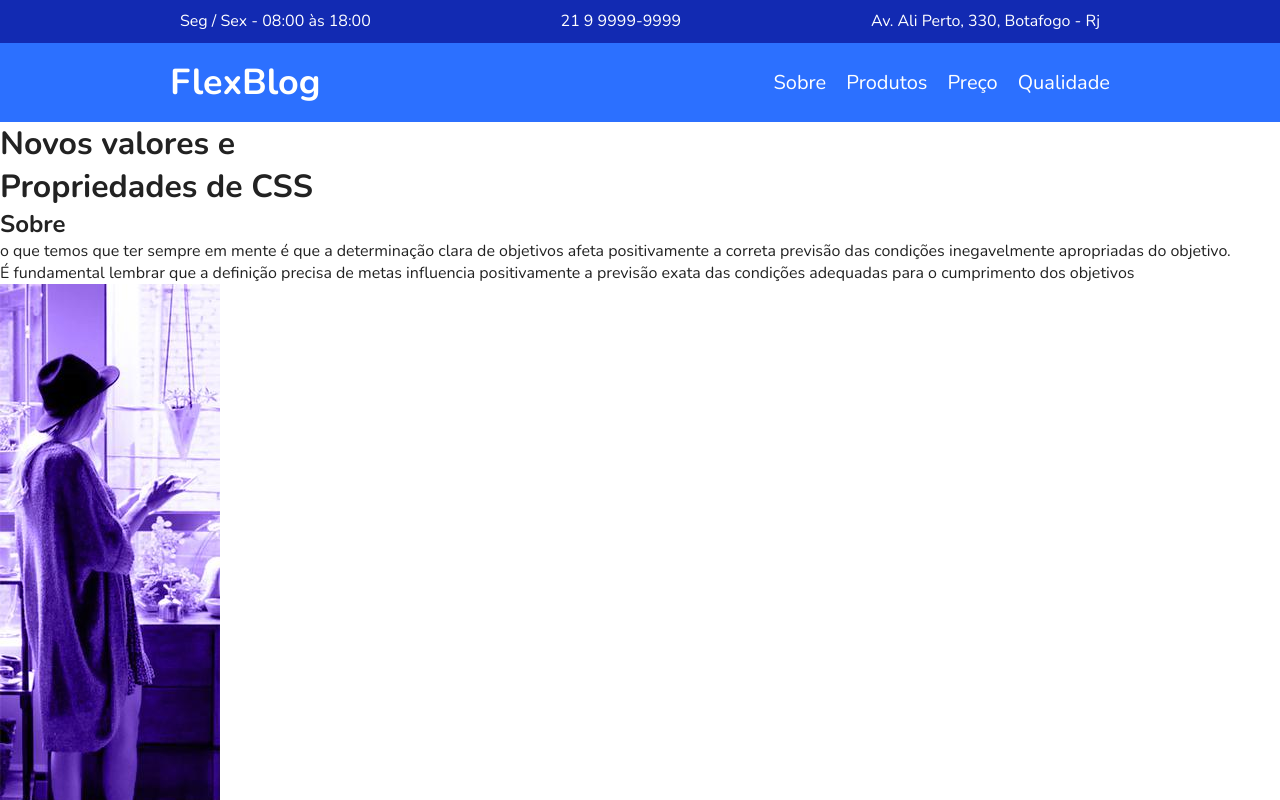
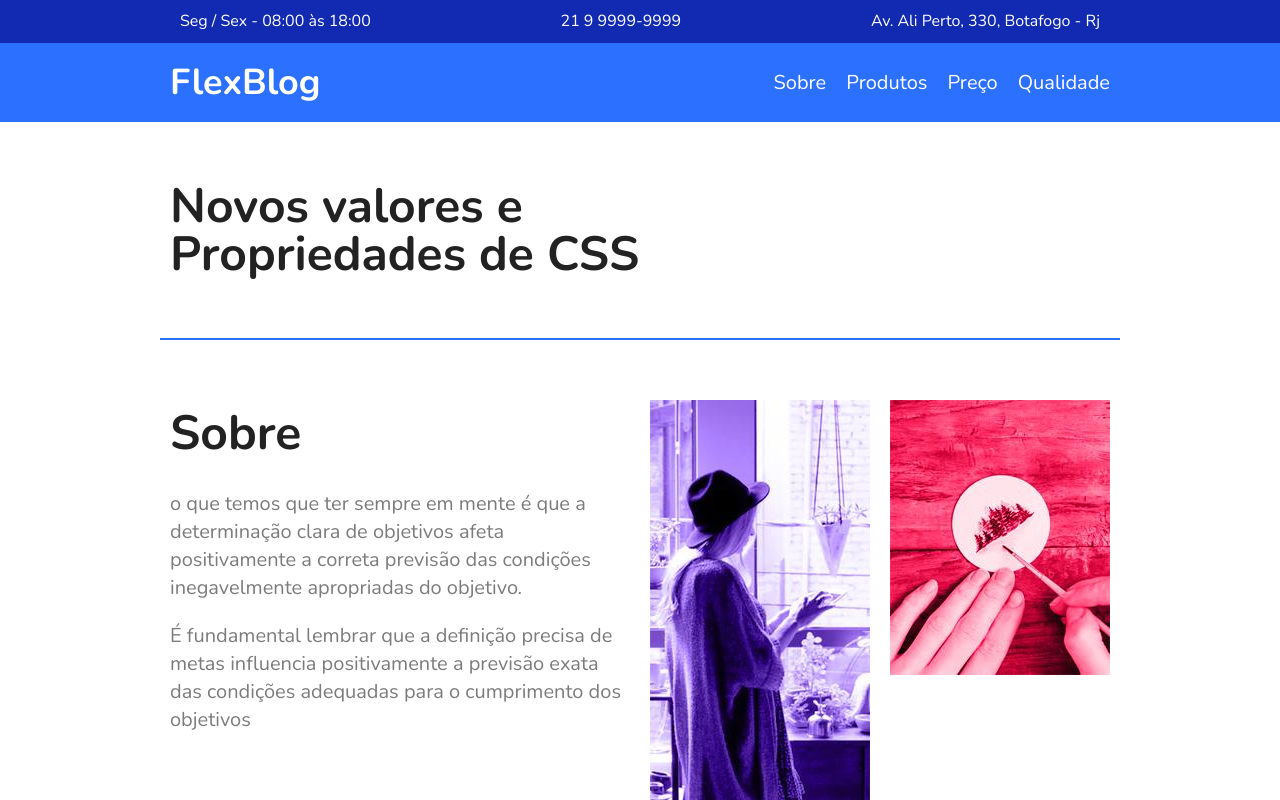
Before and after one commit to TbrunoK/FlexBlog, a plain HTML site: page index.html in a window 1280 px wide. Shown: the top 800 px of the page. Drawn offline with nearby package versions, Linux system fonts and the light colour scheme.

Commit message:
Sobre - finalizado

```diff
--- a/css/style.css
+++ b/css/style.css
@@ -102,5 +102,48 @@ img {
   color: #e6e6e6;
 }
 
+/* Introdução */
 
-/* introdução */
+.introducao {
+  font-size: 3em;
+  line-height: 1;
+  max-width: 960px;
+
+  margin: 0 auto;
+  padding: 60px 10px;
+}
+
+/* Sobre */
+
+.sobre {
+  display: flex;
+  flex-wrap: wrap;
+  border-top: 2px solid #2c70ff;
+  border-bottom: 2px solid #2c70ff;
+  max-width: 960px;
+  margin: 0 auto;
+  padding: 60px 0px;
+}
+
+.sobre-info {
+  flex: 2 1 300px;
+  margin: 0px 10px;
+}
+
+.sobre-info h1 {
+  font-size: 3em;
+  margin-bottom: 0.5em;
+}
+
+.sobre-info p {
+  font-size: 1.25em;
+  line-height: 1.4;
+  margin-bottom: 1em;
+  color: #7c7c7c;
+}
+
+.sobre-img {
+  flex: 1 1 160px;
+  margin: 0px 10px;
+
+}
```
